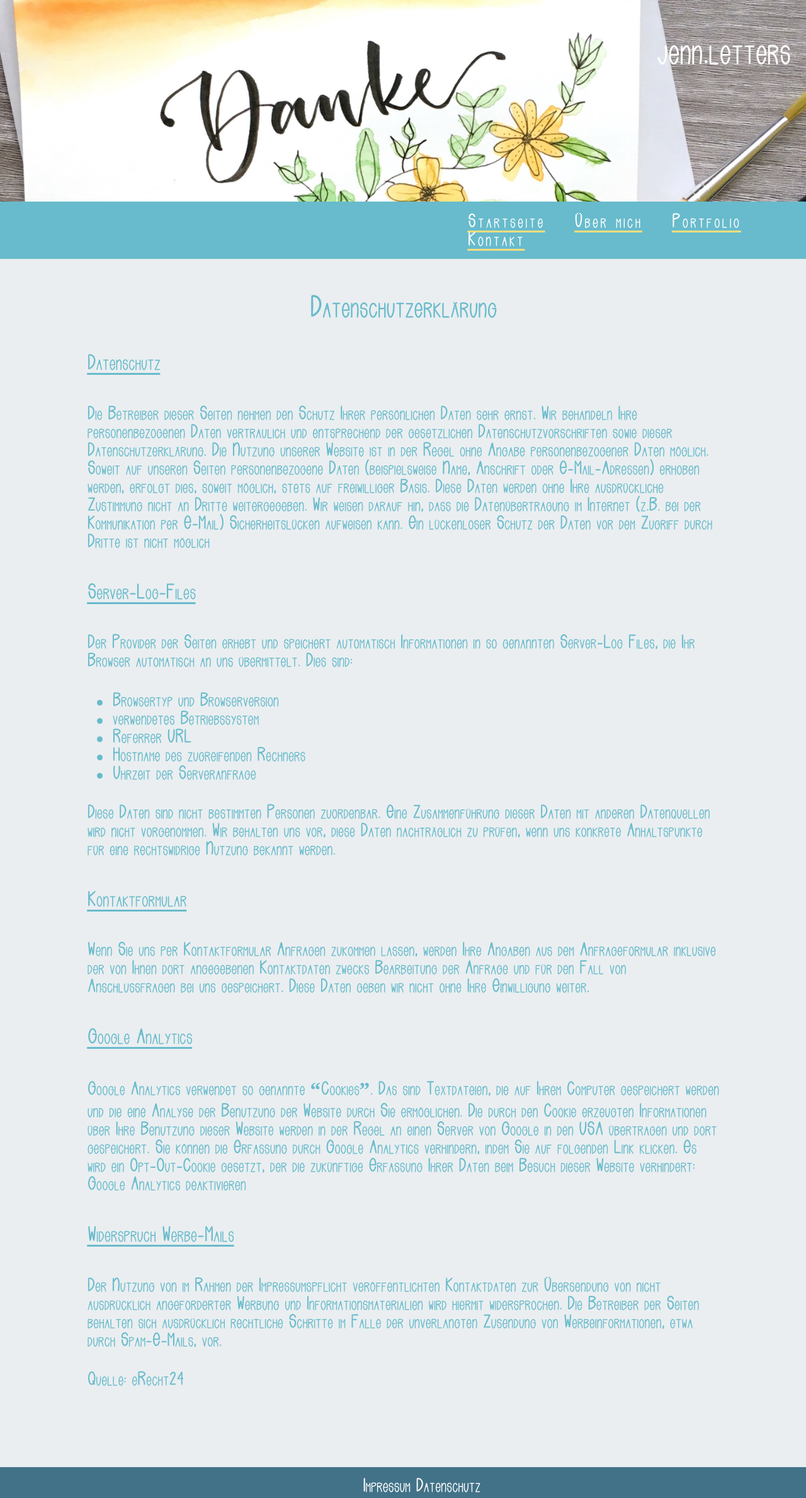
After one commit to thedoctorspluson/jenn.letters, a PHP site: page /datenschutz.html in a window 1280 px wide. The commit adds this page. Shown: the whole page at 63% size. Run offline with PHP 8.4, Linux system fonts and the light colour scheme.

Commit message:
kontakfoprmular

```diff
--- a/angebote.html
+++ b/angebote.html
@@ -50,7 +50,7 @@
   </div>
   <div class="footer">
     <a href="#">Impressum</a>
-    <a href="#">Datenschutz</a>
+    <a href="datenschutz.html">Datenschutz</a>
 
   </div>
   </div>
--- a/css/style.css
+++ b/css/style.css
@@ -26,7 +26,8 @@ h3{
 }
 h4{
     font-variant: small-caps;
-    font-size: 17pt;
+    font-size: 28pt;
+    text-decoration: underline;
 }
 h5{
     font-variant: small-caps;
@@ -89,12 +90,16 @@ h5{
     align-content: center;
     margin: 2vw;
     margin-top: 2vh;
+    border-style: solid;
+    border-color:rgb(66, 114, 136);
+    margin-left: 20vw;
+    margin-right: 20vw;
 }
 .box{
 
     flex: 0 1 auto;
     margin: 0.5vw;
-    color: white;
+
 }
 .bild{
     width: 36.5vh;
@@ -123,7 +128,11 @@ h5{
 .footer a:hover{
     color: rgb(254, 222, 125);
 }
-
+.textfeld{
+    text-align:left;
+    margin:10%;
+    margin-top:3%;
+}
 #navbar{
     padding: 0.5em;
     padding-left: 55vw;
@@ -139,7 +148,7 @@ h5{
     padding-left: 3vw;
     padding-top: 20px;
     text-decoration: underline;
-    text-decoration-color: rgb(254, 222, 125);;
+    text-decoration-color: rgb(254, 222, 125);
 
 }
 #navbar a:hover{
@@ -153,3 +162,42 @@ h5{
     top: 0;
     width: 100%;
   }
+
+  input[type=text], select, textarea {
+    font-family: jennysfont;
+    font-variant: small-caps;
+    font-size: 25pt;
+    font-weight: bold;
+    width: 100%; /* Full width */
+    padding: 12px; /* Some padding */
+    border: 1px solid #ccc; /* Gray border */
+    border-radius: 4px; /* Rounded borders */
+    box-sizing: border-box; /* Make sure that padding and width stays in place */
+    margin-top: 6px; /* Add a top margin */
+    margin-bottom: 16px; /* Bottom margin */
+    resize: vertical /* Allow the user to vertically resize the textarea (not horizontally) */
+  }
+
+
+  input[type=submit] {
+    font-family: jennysfont;
+    font-variant: small-caps;
+    font-size: 25pt;
+    font-weight: bold;
+    background-color:rgb(252, 189, 0);
+    color: white;
+    padding: 12px 20px;
+    border: none;
+    border-radius: 4px;
+    cursor: pointer;
+  }
+
+
+  input[type=submit]:hover {
+    background-color: rgb(254, 222, 125);
+  }
+
+  ::placeholder {
+    color: lightgray;
+
+  }
--- /dev/null
+++ b/datenschutz.html
@@ -0,0 +1,65 @@
+<!DOCTYPE html>
+<html>
+<head>
+    <meta charset="utf-8" />
+    <link rel="stylesheet" href="css/style.css">
+    <title>jenn.letters</title>
+</head>
+  <body>
+    <div class="wrap">
+
+<div class="headpic">
+<div  ><h1 class="logo">jenn.letters</h1>
+
+</div>
+    </div>
+      <div id="navbar">
+        <a href="home.html">Startseite</a>
+        <a href="uebermich.html">Über mich</a>
+        <a href="angebote.html">Portfolio</a>
+        <a href="kontakt.html">Kontakt</a>
+</div>
+
+    <div class="inhalt" ><h3>Datenschutzerklärung</h3>
+
+    <div class="textfeld">
+
+      <p><h4>Datenschutz</h4>
+          Die Betreiber dieser Seiten nehmen den Schutz Ihrer persönlichen Daten sehr ernst. Wir behandeln Ihre personenbezogenen Daten vertraulich und entsprechend der gesetzlichen Datenschutzvorschriften sowie dieser Datenschutzerklärung.
+          Die Nutzung unserer Website ist in der Regel ohne Angabe personenbezogener Daten möglich. Soweit auf unseren Seiten personenbezogene Daten (beispielsweise Name, Anschrift oder E-Mail-Adressen) erhoben werden, erfolgt dies, soweit möglich, stets auf freiwilliger Basis. Diese Daten werden ohne Ihre ausdrückliche Zustimmung nicht an Dritte weitergegeben.
+          Wir weisen darauf hin, dass die Datenübertragung im Internet (z.B. bei der Kommunikation per E-Mail) Sicherheitslücken aufweisen kann. Ein lückenloser Schutz der Daten vor dem Zugriff durch Dritte ist nicht möglich
+        </p>
+        <p><h4>Server-Log-Files</h4>
+          Der Provider der Seiten erhebt und speichert automatisch Informationen in so genannten Server-Log Files, die Ihr Browser automatisch an uns übermittelt. Dies sind:
+          <ul>
+            <li>Browsertyp und Browserversion</li>
+            <li>verwendetes Betriebssystem</li>
+            <li>Referrer URL</li>
+            <li>Hostname des zugreifenden Rechners</li>
+            <li>Uhrzeit der Serveranfrage</li>
+          </ul>
+          Diese Daten sind nicht bestimmten Personen zuordenbar. Eine Zusammenführung dieser Daten mit anderen Datenquellen wird nicht vorgenommen. Wir behalten uns vor, diese Daten nachträglich zu prüfen, wenn uns konkrete Anhaltspunkte für eine rechtswidrige Nutzung bekannt werden.
+        </p>
+        <p><h4>Kontaktformular</h4>
+          Wenn Sie uns per Kontaktformular Anfragen zukommen lassen, werden Ihre Angaben aus dem Anfrageformular inklusive der von Ihnen dort angegebenen Kontaktdaten zwecks Bearbeitung der Anfrage und für den Fall von Anschlussfragen bei uns gespeichert. Diese Daten geben wir nicht ohne Ihre Einwilligung weiter.
+        </p>
+        <p><h4>Google Analytics</h4>
+          Google Analytics verwendet so genannte “Cookies”. Das sind Textdateien, die auf Ihrem Computer gespeichert werden und die eine Analyse der Benutzung der Website durch Sie ermöglichen. Die durch den Cookie erzeugten Informationen über Ihre Benutzung dieser Website werden in der Regel an einen Server von Google in den USA übertragen und dort gespeichert. Sie können die Erfassung durch Google Analytics verhindern, indem Sie auf folgenden Link klicken. Es wird ein Opt-Out-Cookie gesetzt, der die zukünftige Erfassung Ihrer Daten beim Besuch dieser Website verhindert: Google Analytics deaktivieren        </p>
+        <p><h4>Widerspruch Werbe-Mails</h4>
+          Der Nutzung von im Rahmen der Impressumspflicht veröffentlichten Kontaktdaten zur Übersendung von nicht ausdrücklich angeforderter Werbung und Informationsmaterialien wird hiermit widersprochen. Die Betreiber der Seiten behalten sich ausdrücklich rechtliche Schritte im Falle der unverlangten Zusendung von Werbeinformationen, etwa durch Spam-E-Mails, vor.        </p>
+          <p>Quelle: <a src="https://www.e-recht24.de/">eRecht24</a> </p>
+
+
+
+    </div>
+
+  </div>
+  <div class="footer">
+      <a href="#">Impressum</a>
+      <a href="datenschutz.html">Datenschutz</a>
+    </div>
+  </div>
+  <script src="script.js"></script>
+
+  </body>
+</html>
--- a/home.html
+++ b/home.html
@@ -31,7 +31,7 @@
     </div>
     <div class="footer">
       <a href="#">Impressum</a>
-      <a href="#">Datenschutz</a>
+      <a href="datenschutz.html">Datenschutz</a>
     </div>
   </div>
 <script src="script.js"></script>
--- a/uebermich.html
+++ b/uebermich.html
@@ -40,7 +40,7 @@
   </div>
   <div class="footer">
       <a href="#">Impressum</a>
-      <a href="#">Datenschutz</a>
+      <a href="datenschutz.html">Datenschutz</a>
     </div>
   </div>
   <script src="script.js"></script>
```
Also changed, not shown: kontakt.html (+7 -5 lines).
